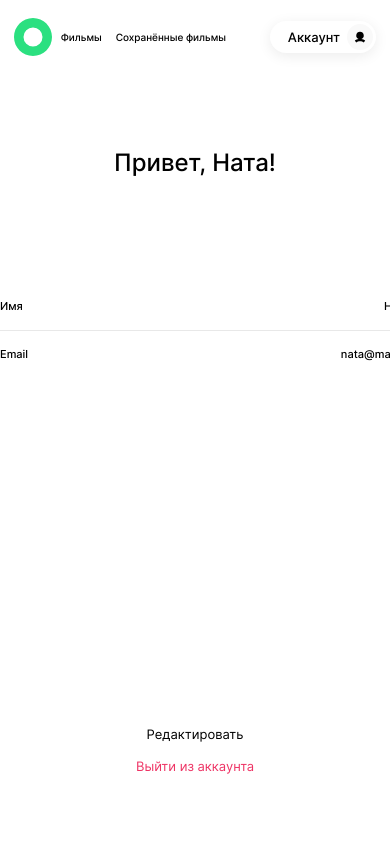
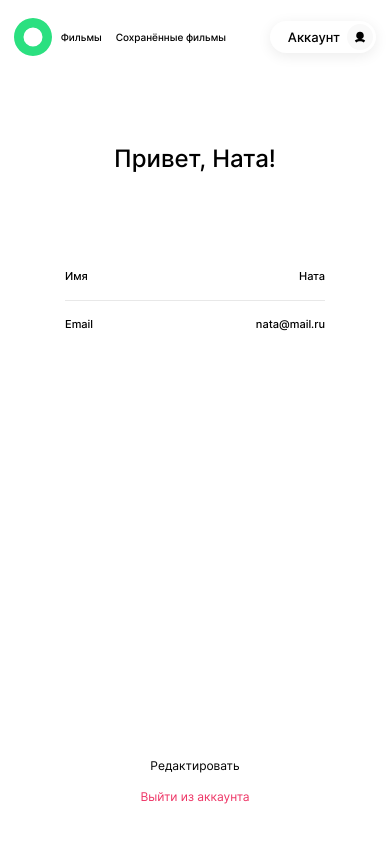
Before and after one commit to NataliUstinova/movies-explorer-frontend, a React (Create React App) app: page /profile in a window 390 px wide. Built offline with nearby package versions, Linux system fonts and the light colour scheme.

Commit message:
fix: profile mobile #21

```diff
--- a/src/components/Profile/Profile.css
+++ b/src/components/Profile/Profile.css
@@ -49,6 +49,32 @@
   text-align: center;
 }
 
+.profile__link:hover {
+  opacity: 0.5;
+}
+
 .profile__link_exit {
   color: #EE3465;
 }
+
+@media (max-width: 768px) {
+  .profile__title {
+    margin: 236px 0 96px;
+  }
+  .profile__links {
+    bottom: 40px;
+  }
+}
+
+@media (max-width: 420px) {
+  .profile__title {
+    margin: 70px 0 80px;
+  }
+  .profile__link {
+    font-size: 12px;
+    line-height: 15px;
+  }
+  .profile__info-container {
+    width: 260px;
+  }
+}
--- a/src/components/Profile/Profile.jsx
+++ b/src/components/Profile/Profile.jsx
@@ -24,6 +24,7 @@ const Profile = ({}) => {
         </div>
       </div>
       <ul className="profile__links">
+        {/*TODO edit and sign out functions*/}
         <li className="profile__link">Редактировать</li>
         <li className="profile__link profile__link_exit">Выйти из аккаунта</li>
       </ul>
```
